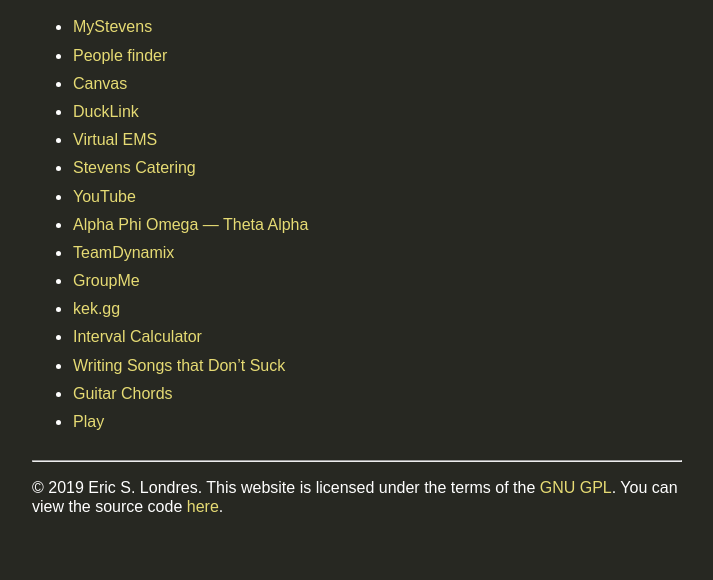
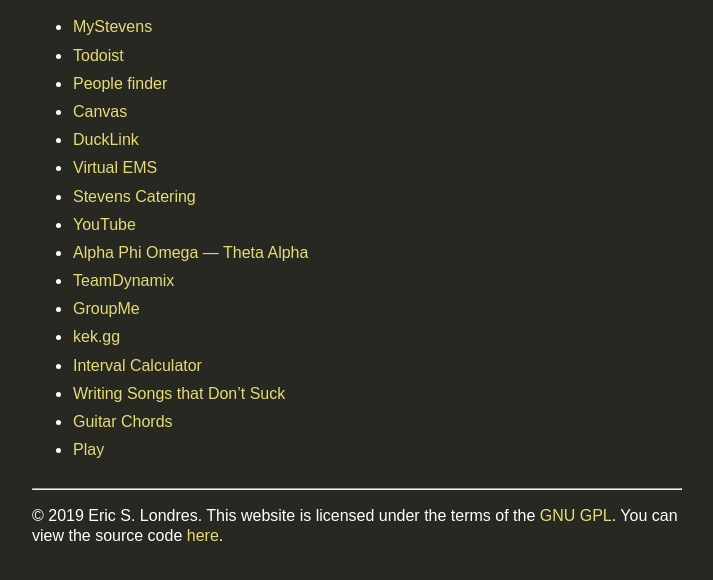
Before and after one commit to slondr/slondr.gitlab.io, a Jekyll site: the page built from favorites.md, in a window 1280 px wide, cut to the strip 186-766 px from the top of the page. Shown: the whole strip, without its empty margins (283-996 px from the left). Built offline with Jekyll 4.4.1, drawn with Linux system fonts in a browser that asks for light colours.

Commit message:
added todoist link

```diff
--- a/_data/favorites.yml
+++ b/_data/favorites.yml
@@ -1,5 +1,7 @@
 - title: MyStevens
   link: https://my.stevens.edu/
+- title: Todoist
+  link: https://todoist.com/app
 - title: People finder
   link: https://web.stevens.edu/peoplefinder/
 - title: Canvas
```
